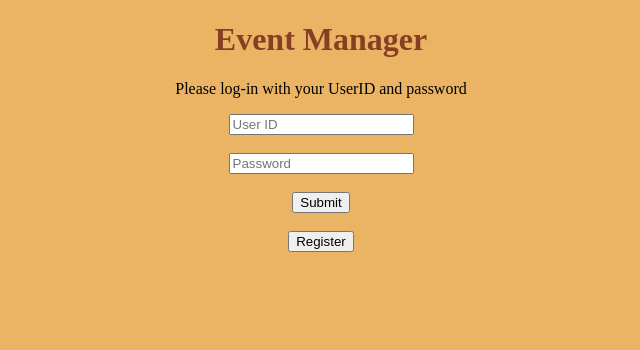
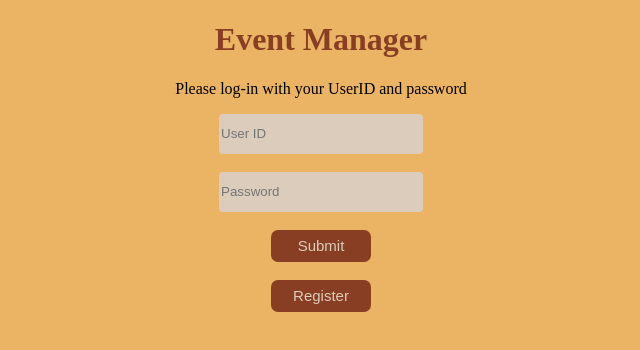
Before and after one commit to Fedbca123/CollegeEvents, a React (Create React App) app in the folder eventswebapp/: page / in a window 1280 px wide. Shown: the top 350 px of the page, without its empty margins (319-959 px from the left). Built offline with nearby package versions, Linux system fonts and the light colour scheme.

Commit message:
styling changes

```diff
--- a/eventswebapp/src/screens/loginScreen.js
+++ b/eventswebapp/src/screens/loginScreen.js
@@ -34,16 +34,16 @@ const LoginScreen = () => {
         <p>Please log-in with your UserID and password</p>
         <div className="Login">
             <form>
-                <input className="input" placeholder="User ID" type="text" onChange ={handleUserId} />
+                <input className="credInput" placeholder="User ID" type="text" onChange ={handleUserId} />
                 <br/><br/>
-                <input className="input" placeholder="Password" type="password" onChange={handlePassword}/>
+                <input className="credInput" placeholder="Password" type="password" onChange={handlePassword}/>
                 <br/><br/>
                 <Link to="/events">
-                    <button type="button">Submit</button>
+                    <button className="btn" type="button">Submit</button>
                 </Link>
                 <br/><br/>
                 <Link to="/register">
-                    <button type='button'>Register</button>
+                    <button className="btn" type='button'>Register</button>
                 </Link>
             </form>
         </div>
--- a/eventswebapp/src/screens/newEvent.js
+++ b/eventswebapp/src/screens/newEvent.js
@@ -12,21 +12,33 @@ export default function NewEvent() {
             </div>
             <h1>Register a New Event</h1>
             <form>
+                <div className="eventInfo">
+                    <div className="element">
                         <label className="label">Name: </label>
                         <input className="input" id="name" type="text"/>
-                <br/><br/>
+                    </div>
+                    <br/>
+                    <div className="element">
                         <label className="label">Description: </label>
                         <textarea className="input" id="description" rows="4"></textarea>
-                <br/><br/>
+                    </div>
+                    <br/>
+                    <div className="element">
                         <label className='label'>Location: </label>
                         <input className="input" id="location" type="text"/>
-                <br/><br/>
+                    </div>
+                    <br/>
+                    <div className="element">
                         <label className="label">Date: </label>
                         <input className="input" id="date" type="date"/>
-                <br/><br/>
+                    </div>
+                    <br/>
+                    <div className="element">
                         <label className="label">Time: </label>
                         <input className="input" id="time" type="time"/>
-                <br/><br/>
+                    </div>
+                    <br/>
+                    <div className="element">
                         <label className='label'>Category: </label>
                         <input type="radio" id="public" value="cat1" name="evntCat"/>
                         <label>Public</label>
@@ -34,16 +46,22 @@ export default function NewEvent() {
                         <label>Private</label>
                         <input type="radio" id="rso" value="cat3" name="evntCat"/>
                         <label>RSO</label>
-                <br/><br/>
+                    </div>
+                    <br/>
+                    <div className="element">
                         <label className="label">Phone Number: </label>
                         <input className="input" id="phone" type="text"/>
-                <br/><br/>
+                    </div>
+                    <br/>
+                    <div className="element">
                         <label className="label">Email Address: </label>
                         <input className="input" id="email" type="text"/>
-                <br/><br/>
-                <Link to="/dash">
+                    </div>
+                    <br/>
+                    <Link to="/events">
                         <button className="btn"type="submit">Create Event</button>
                     </Link>
+                </div>
             </form>
         </body>
     )
--- a/eventswebapp/src/screens/newRSO.js
+++ b/eventswebapp/src/screens/newRSO.js
@@ -30,7 +30,7 @@ export default function NewRSO() {
                 <input className="input" id="mem4" type="text"/>
                 <br/><br/>
                 <Link to="/orgs">
-                    <button className="btn1"type="submit">Create RSO</button>
+                    <button className="btn"type="submit">Create RSO</button>
                 </Link>
             </form>
         </body>
--- a/eventswebapp/src/screens/registerScreen.js
+++ b/eventswebapp/src/screens/registerScreen.js
@@ -42,16 +42,16 @@ const RegisterScreen = () => {
                 <input type="radio" name="userLevel" value="admin" id="admin"></input>
                 <label className="label">University Admin</label>
                 <br/><br/>
-                <label className="label">UserID: </label>
-                <input className="input" value={userId} type="text" onChange ={handleUserId} />
+                <input className="credInput" value={userId} type="text" onChange ={handleUserId} placeholder="User ID"/>
                 <br/><br/>
-                <label className="label">Password: </label>
-                <input className="input" value={password} type="password" onChange={handlePassword}/>
+                <input className="credInput" value={password} type="password" onChange={handlePassword} placeholder="Password"/>
                 <br/><br/>
-                <button className="btn1" type="submit" onClick={handleSubmit}>Submit</button>
+                <input className="credInput" value={password} type="password" onChange={handlePassword} placeholder=" Confirm Password"/>
+                <br/><br/>
+                <button className="btn" type="submit" onClick={handleSubmit}>Submit</button>
                 <br/><br/>
                 <Link to="/">
-                    <button type="button">Login</button>
+                    <button className="btn" type="button">Login</button>
                 </Link>
             </form>
         </div>
--- a/eventswebapp/src/styles/login.css
+++ b/eventswebapp/src/styles/login.css
@@ -1,5 +1,5 @@
 h1 {
-    color: #873e23;
+    color: #873E23;
 }
 
 body {
@@ -8,8 +8,35 @@ body {
     background-color: '#DCCCBB';
 }
 
-.btn1 {
-    margin-right: 20px;
+.credInput {
+    background-color: #DCCCBB;
+    border: none;
+    width: 200px;
+    height: 38px;
+    border-radius: 4px;
+}
+
+.input {
+    background-color: #DCCCBB;
+    border: none;
+    width: 200px;
+    height: 30px;
+    border-radius: 4px;
+}
+
+.btn {
+    background-color: #873E23;
+    color: #DCCCBB;
+    border: none;
+    font-size: 15px;
+    width: 100px;
+    height: 32px;
+    border-radius: 7px;
+}
+
+.btn:hover {
+    background-color: #DCCCBB;
+    color: #000
 }
 
 .columnName {
@@ -121,13 +148,13 @@ body {
 
 /* Add a black background color to the top navigation */
 .topnav {
-    background-color: #873e23;
+    background-color: #873E23;
     overflow: hidden;
 }
 
   /* Style the links inside the navigation bar */
 .topnav a {
-    color: #000;
+    color: #FFF;
     text-align: center;
     padding: 14px 16px;
     text-decoration: none;
@@ -136,15 +163,15 @@ body {
 
 /* Change the color of links on hover */
 .topnav a:hover {
-    background-color: #DCCCBB;;
+    background-color: #DCCCBB;
     color: black;
 }
 
-  /* Add a color to the active/current link */
+/* Add a color to the active/current link
 .topnav a.active {
     background-color: #04AA6D;
     color: white;
-  }
+} */
 
 .navbarButt {
     float: left;
@@ -155,3 +182,18 @@ body {
     float: right;
     width: 10%;
 }
+
+/* .eventInfo {
+    float: center;
+    width: 300px;
+    margin: auto;
+}
+
+.element {
+    display: flex;
+    justify-content: left;
+} */
+
+.label {
+    margin-right: 10px;
+}
```
Also changed, not shown: eventswebapp/src/screens/dashboard.js (deleted, +0 -16 lines). Lines whose indentation alone changed are shown as unchanged.
